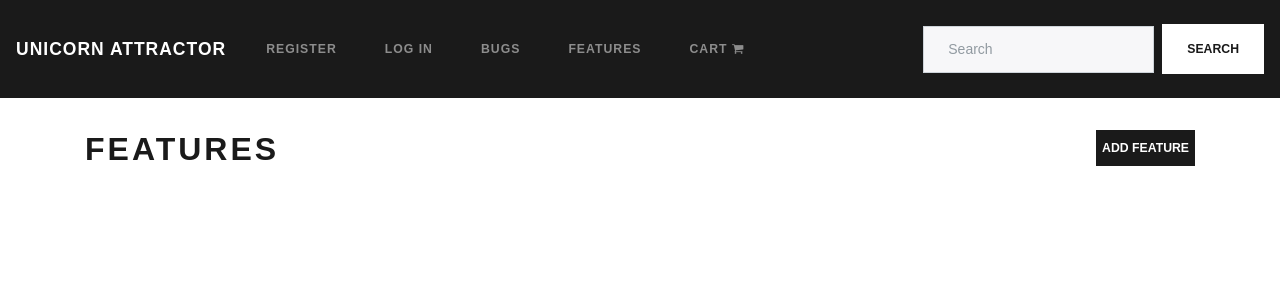
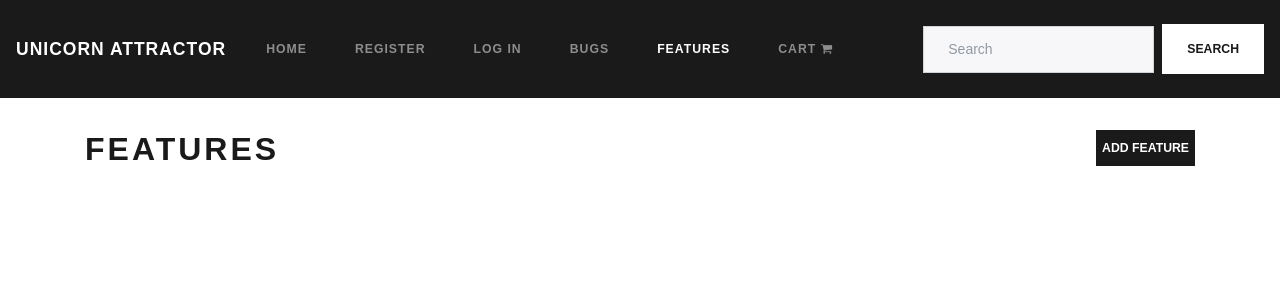
Before and after one commit to ShaneMuir/BugFeature-Tracker, a Django app: page /features/ in a window 1280 px wide. Shown: the top 300 px of the page. Run offline with Django 3.2, Linux system fonts and the light colour scheme; data that the repository does not hold is empty; parts of the project's set-up code (start-up, migrations or seed data) failed here and were passed over; some libraries are stand-ins or nearby versions.

Commit message:
Adapted base so that active links show active when on specific page

```diff
--- a/accounts/templates/login.html
+++ b/accounts/templates/login.html
@@ -1,4 +1,5 @@
 {% extends 'base.html' %}
+{5 block login_active %}active{% endblock %}
 {% load bootstrap_tags %}
 {% block title %}Login{% endblock %}
 
--- a/accounts/templates/profile.html
+++ b/accounts/templates/profile.html
@@ -1,4 +1,4 @@
-{% extends 'base.html' %}
+{% extends 'base.html' %} {% block profile_active%}active{% endblock %}
 
 {% block title %}{{ user|capfirst }}'s Profile Page {% endblock %}
 
--- a/accounts/templates/register.html
+++ b/accounts/templates/register.html
@@ -1,4 +1,5 @@
 {% extends 'base.html' %}
+{% block register_active %} active {% endblock %}
 {% load bootstrap_tags %}
 {% block title %}Register Account{% endblock %}
 
--- a/bugs/templates/bugs.html
+++ b/bugs/templates/bugs.html
@@ -1,4 +1,6 @@
-{% extends 'base.html' %} {% block title %}Bugs{% endblock %}
+{% extends 'base.html' %}
+{% block bugs_active%}active{% endblock %}
+{% block title %}Bugs{% endblock %}
 
 
 {% block heading %}
--- a/cart/templates/cart.html
+++ b/cart/templates/cart.html
@@ -1,4 +1,5 @@
 {% extends 'base.html' %}
+{% block cart_active %}active{% endblock %}
 {% load bootstrap_tags %}
 
 {% block title %}Your Cart{% endblock %}
--- a/features/templates/features.html
+++ b/features/templates/features.html
@@ -1,4 +1,6 @@
-{% extends 'base.html' %} {% block title %}Features{% endblock %}
+{% extends 'base.html' %}
+{% block features_active %}active {% endblock %}
+{% block title %}Features{% endblock %}
 
 
 {% block heading %}
--- a/home/templates/index.html
+++ b/home/templates/index.html
@@ -1,4 +1,5 @@
 {% extends 'base.html' %}
+{% block home_active %}active{% endblock %}
 
 {% block title%}Home Page{% endblock %}
 
--- a/templates/base.html
+++ b/templates/base.html
@@ -31,29 +31,32 @@
 
         <div class="collapse navbar-collapse" id="navbarColor01">
             <ul class="navbar-nav mr-auto">
+                 <li class="nav-item">
+                    <a class="nav-link {% block home_active %} {% endblock%}" href="{% url 'index' %}">Home</a>
+                </li>
                 {% if user.is_authenticated %}
                 <li class="nav-item">
-                    <a class="nav-link" href="{% url 'profile' %}">Profile</a>
+                    <a class="nav-link {% block profile_active %} {% endblock%}" href="{% url 'profile' %}">Profile</a>
                 </li>
                 <li class="nav-item">
                     <a class="nav-link" href="{% url 'logout' %}">Log Out</a>
                 </li>
                 {% else %}
                 <li class="nav-item">
-                    <a class="nav-link" href="{% url 'register' %}">Register</a>
+                    <a class="nav-link {% block register_active %} {% endblock%}" href="{% url 'register' %}">Register</a>
                 </li>
                 <li class="nav-item">
-                    <a class="nav-link" href="{% url 'login' %}">Log In</a>
+                    <a class="nav-link {% block login_active %} {% endblock%}" href="{% url 'login' %}">Log In</a>
                 </li>
                 {% endif %}
                 <li class="nav-item">
-                    <a class="nav-link" href="{% url 'show_all_bugs' %}">Bugs</a>
+                    <a class="nav-link {% block bugs_active %} {% endblock%}" href="{% url 'show_all_bugs' %}">Bugs</a>
                 </li>
                 <li class="nav-item">
-                    <a class="nav-link" href="{% url 'show_all_features' %}">Features</a>
+                    <a class="nav-link {% block features_active %} {% endblock%}" href="{% url 'show_all_features' %}">Features</a>
                 </li>
                 <li class="nav-item">
-                    <a class="nav-link" href="{% url 'view_cart' %}">
+                    <a class="nav-link {% block cart_active %} {% endblock%}" href="{% url 'view_cart' %}">
                             Cart
                             <i class="fa fa-shopping-cart"></i>
                             {% if feature_count > 0 %}
```
